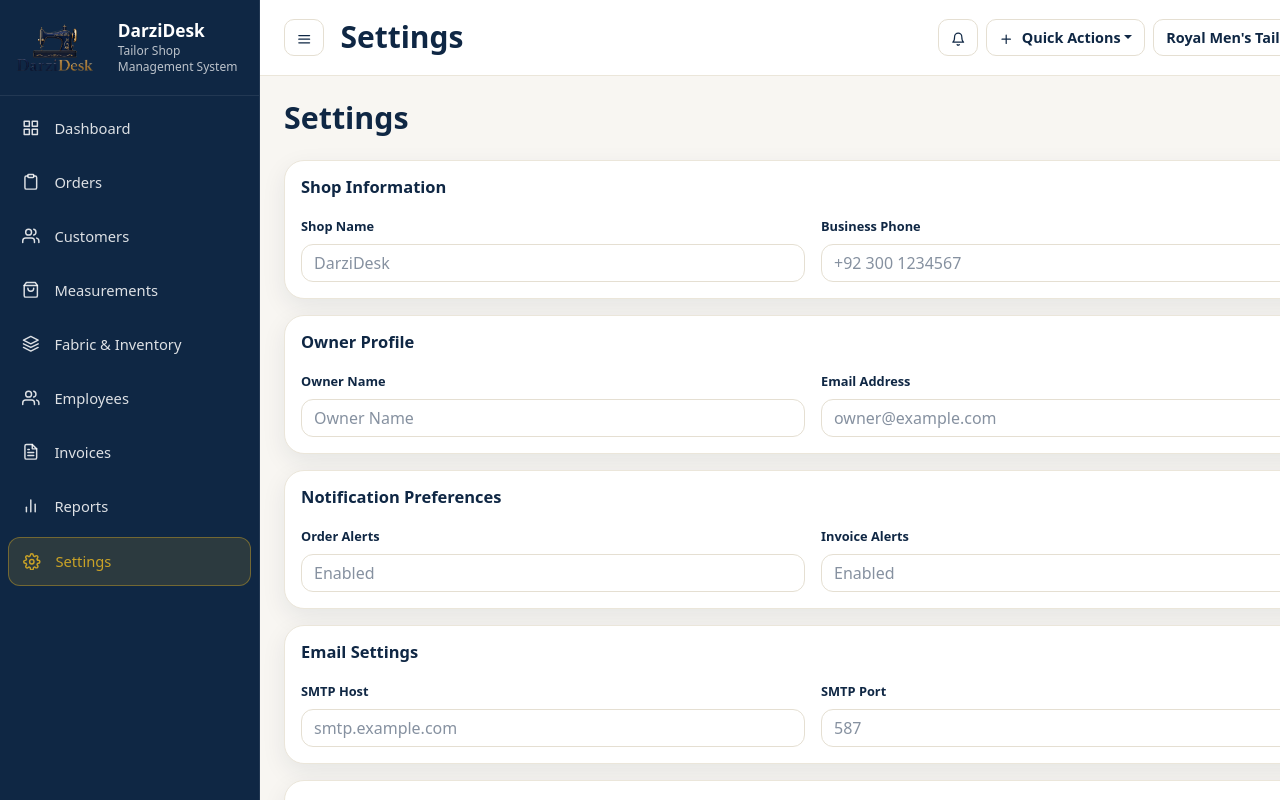
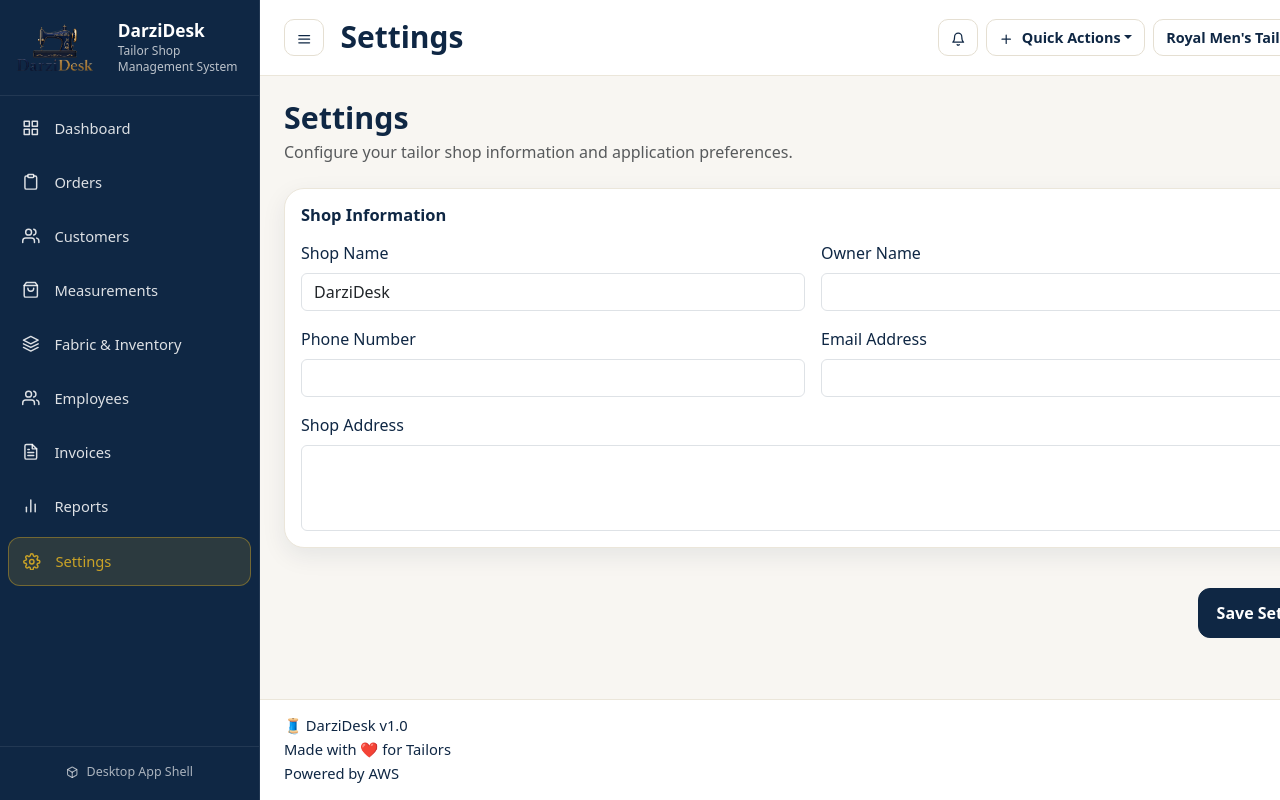
Before and after one commit to 22shaban/DarziDesk, a React app in the folder frontend/: page /settings in a window 1280 px wide. Shown: the top 800 px of the page. Built offline with nearby package versions, Linux system fonts and the light colour scheme; the HTML template or start-up script is replaced by a standard one.

Commit message:
feat(settings): implement persistent shop profile settings

```diff
--- a/frontend/src/components/settings/SettingsForm.jsx
+++ b/frontend/src/components/settings/SettingsForm.jsx
@@ -1,76 +1,132 @@
+import { useEffect, useState } from 'react'
 import SettingsSection from './SettingsSection'
 import './SettingsForm.css'
 
-const settingsSections = [
-  {
-    title: 'Shop Information',
-    fields: [
-      { label: 'Shop Name', type: 'text', placeholder: 'DarziDesk' },
-      { label: 'Business Phone', type: 'text', placeholder: '+92 300 1234567' },
-    ],
-  },
-  {
-    title: 'Owner Profile',
-    fields: [
-      { label: 'Owner Name', type: 'text', placeholder: 'Owner Name' },
-      { label: 'Email Address', type: 'email', placeholder: 'owner@example.com' },
-    ],
-  },
-  {
-    title: 'Notification Preferences',
-    fields: [
-      { label: 'Order Alerts', type: 'text', placeholder: 'Enabled' },
-      { label: 'Invoice Alerts', type: 'text', placeholder: 'Enabled' },
-    ],
-  },
-  {
-    title: 'Email Settings',
-    fields: [
-      { label: 'SMTP Host', type: 'text', placeholder: 'smtp.example.com' },
-      { label: 'SMTP Port', type: 'text', placeholder: '587' },
-    ],
-  },
-  {
-    title: 'SMS Settings',
-    fields: [
-      { label: 'Provider', type: 'text', placeholder: 'SMS Provider' },
-      { label: 'Sender ID', type: 'text', placeholder: 'DarziDesk' },
-    ],
-  },
-  {
-    title: 'Backup & Restore',
-    fields: [
-      { label: 'Backup Frequency', type: 'text', placeholder: 'Daily' },
-      { label: 'Restore Point', type: 'text', placeholder: 'Select restore point' },
-    ],
-  },
-]
+const defaultSettings = {
+  shopName: 'DarziDesk',
+  ownerName: '',
+  phone: '',
+  email: '',
+  address: '',
+}
 
 function SettingsForm() {
+  const [settings, setSettings] = useState(defaultSettings)
+
+  useEffect(() => {
+    const saved = localStorage.getItem('darzidesk-settings')
+
+    if (saved) {
+      setSettings(JSON.parse(saved))
+    }
+  }, [])
+
+  function handleChange(e) {
+    const { name, value } = e.target
+
+    setSettings((prev) => ({
+      ...prev,
+      [name]: value,
+    }))
+  }
+
+  function handleSave() {
+    localStorage.setItem(
+      'darzidesk-settings',
+      JSON.stringify(settings)
+    )
+
+    alert('Settings saved successfully!')
+  }
+
   return (
     <div className="settings-form-stack">
-      {settingsSections.map((section) => (
-        <SettingsSection key={section.title} title={section.title}>
-          <div className="row g-3">
-            {section.fields.map((field) => (
-              <div key={field.label} className="col-6">
-                <label className="form-label settings-field-label">{field.label}</label>
-                <input
-                  type={field.type}
-                  className="form-control settings-field-input"
-                  placeholder={field.placeholder}
-                />
-              </div>
-            ))}
+
+      <SettingsSection title="Shop Information">
+
+        <div className="row g-3">
+
+          <div className="col-md-6">
+            <label className="form-label">
+              Shop Name
+            </label>
+
+            <input
+              className="form-control"
+              name="shopName"
+              value={settings.shopName}
+              onChange={handleChange}
+            />
           </div>
-        </SettingsSection>
-      ))}
+
+          <div className="col-md-6">
+            <label className="form-label">
+              Owner Name
+            </label>
+
+            <input
+              className="form-control"
+              name="ownerName"
+              value={settings.ownerName}
+              onChange={handleChange}
+            />
+          </div>
+
+          <div className="col-md-6">
+            <label className="form-label">
+              Phone Number
+            </label>
+
+            <input
+              className="form-control"
+              name="phone"
+              value={settings.phone}
+              onChange={handleChange}
+            />
+          </div>
+
+          <div className="col-md-6">
+            <label className="form-label">
+              Email Address
+            </label>
+
+            <input
+              className="form-control"
+              name="email"
+              value={settings.email}
+              onChange={handleChange}
+            />
+          </div>
+
+          <div className="col-12">
+            <label className="form-label">
+              Shop Address
+            </label>
+
+            <textarea
+              rows="3"
+              className="form-control"
+              name="address"
+              value={settings.address}
+              onChange={handleChange}
+            />
+          </div>
+
+        </div>
+
+      </SettingsSection>
 
       <div className="text-end mt-4">
-        <button type="button" className="btn settings-save-btn">
-          Save Changes
+
+        <button
+          className="btn settings-save-btn"
+          onClick={handleSave}
+        >
+          Save Settings
         </button>
+
       </div>
+
     </div>
   )
 }
--- a/frontend/src/pages/SettingsPage.jsx
+++ b/frontend/src/pages/SettingsPage.jsx
@@ -4,11 +4,17 @@ import './SettingsPage.css'
 function SettingsPage() {
   return (
     <section className="settings-page">
+
       <div className="mb-4">
         <h1 className="mb-1">Settings</h1>
+
+        <p className="text-muted mb-0">
+          Configure your tailor shop information and application preferences.
+        </p>
       </div>
 
       <SettingsForm />
+
     </section>
   )
 }
```
